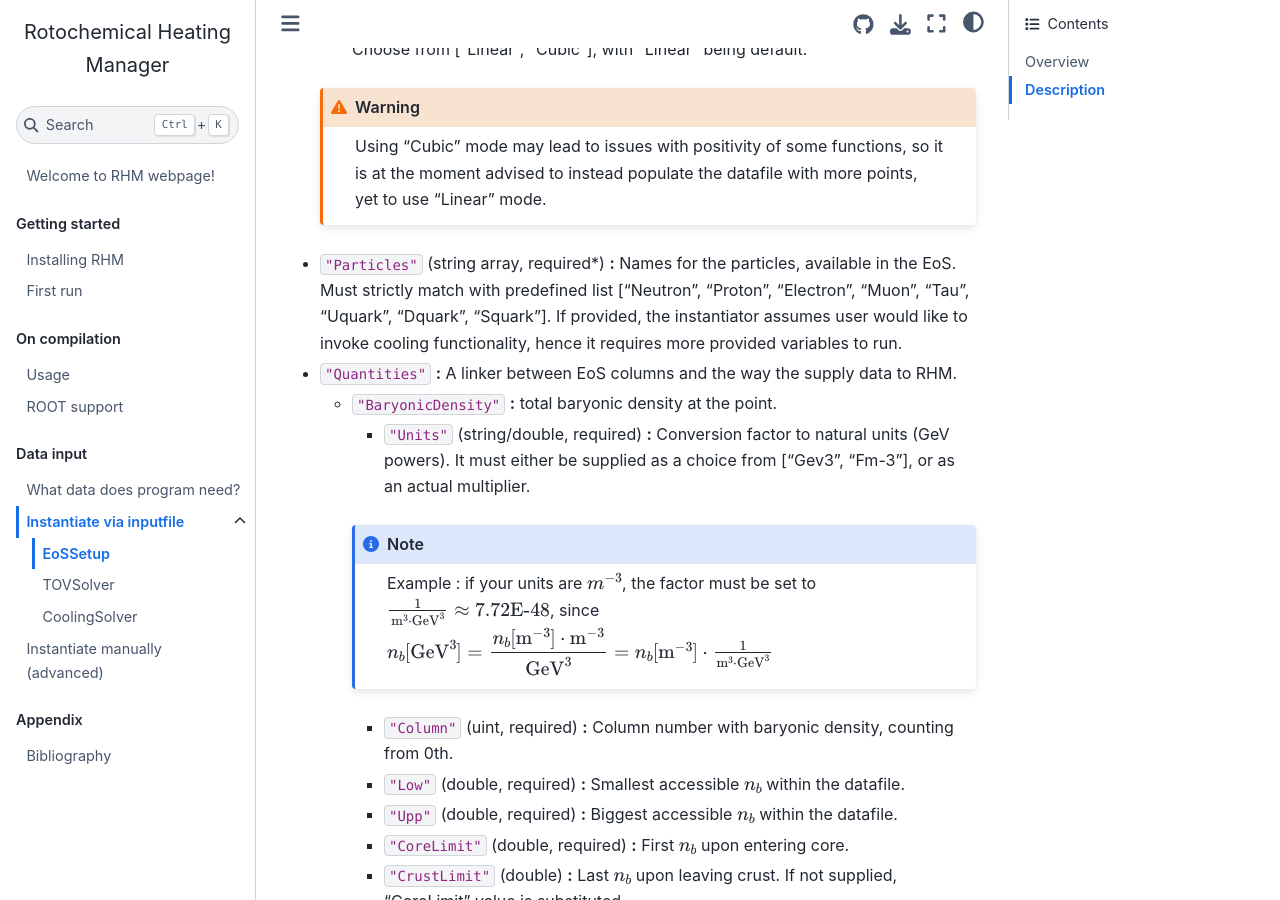
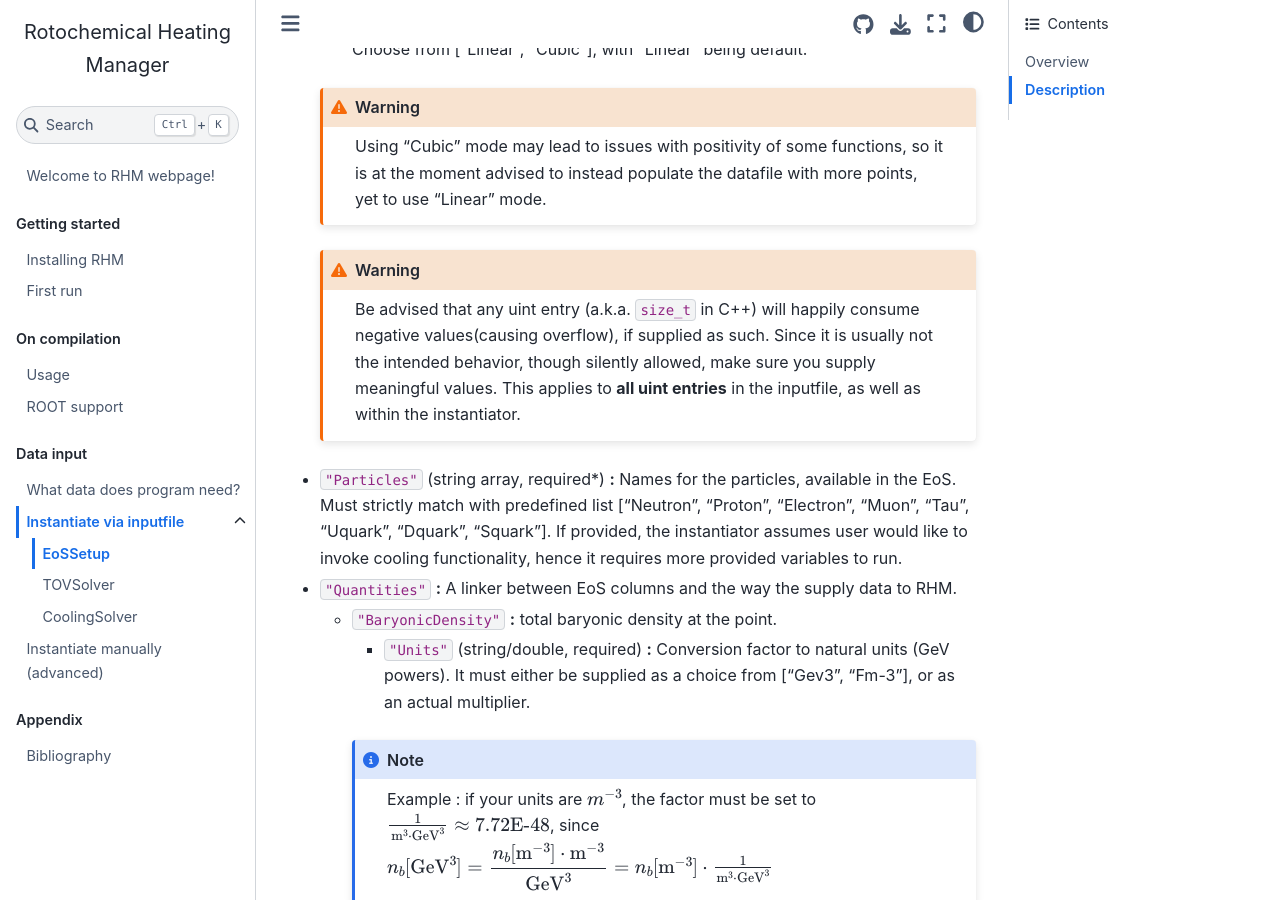
Before and after one commit to Silence2107/Rotochemical-heating-manager, a Jupyter Book: the page built from docs/data_input/inputfile_structure/eos_setup.md, in a window 1280 px wide and 900 px high, scrolled down 707 px. Built offline with Jupyter Book 1.0.4 settings and Sphinx 7.4.7 and the Sphinx Book theme 1.1.4, drawn with Linux system fonts in a browser that asks for light colours; cross-references to code outside the pages are shown as plain code.

Commit message:
Whole eos setup underwent hotfix round

````diff
--- a/docs/data_input/inputfile_structure/eos_setup.md
+++ b/docs/data_input/inputfile_structure/eos_setup.md
@@ -15,6 +15,9 @@ In order to refer to an example, see <span style="color:blue">_presupplied/Input
     - `"Interpolation"` (string) **:** Interpolation kind to be used across all columns. Choose from ["Linear", "Cubic"], with "Linear" being default.
     ```{warning}
     Using "Cubic" mode may lead to issues with positivity of some functions, so it is at the moment advised to instead populate the datafile with more points, yet to use "Linear" mode.
+    ```
+    ```{warning}
+    Be advised that any uint entry (a.k.a. `size_t` in C++) will happily consume negative values(causing overflow), if supplied as such. Since it is usually not the intended behavior, though silently allowed, make sure you supply meaningful values. This applies to **all uint entries** in the inputfile, as well as within the instantiator.
     ```
 - `"Particles"` (string array, required*) **:** Names for the particles, available in the EoS. Must strictly match with predefined list ["Neutron", "Proton", "Electron", "Muon", "Tau", "Uquark", "Dquark", "Squark"]. If provided, the instantiator assumes user would like to invoke cooling functionality, hence it requires more provided variables to run.
 - `"Quantities"` **:** A linker between EoS columns and the way the supply data to RHM.
````
Also changed, not shown: 1 other file.
